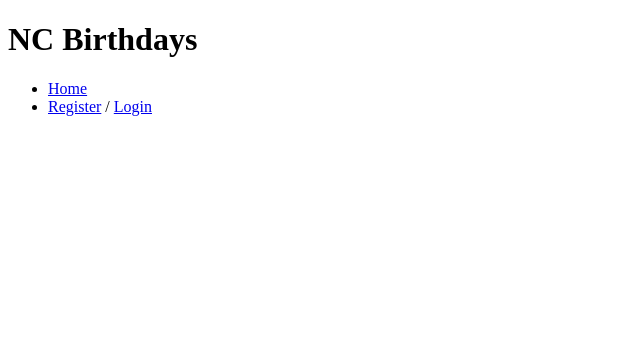
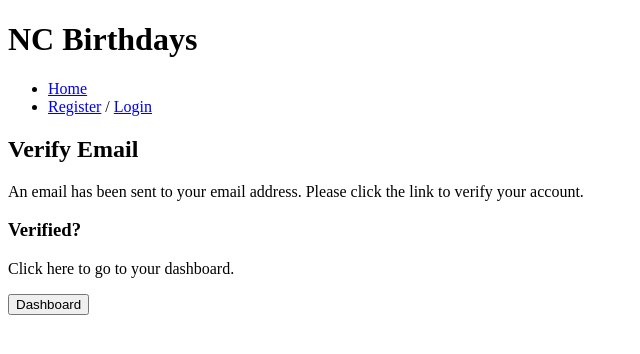
Before and after one commit to karlaferry/nc-birthday-app, a React (Create React App) app: page /verify in a window 1280 px wide. Shown: the top 354 px of the page, without its empty margins (0-640 px from the left). Built offline with nearby package versions, Linux system fonts and the light colour scheme; no server answers.

Commit message:
fix verification

```diff
--- a/src/App.js
+++ b/src/App.js
@@ -6,6 +6,8 @@ import Register from "./components/Register";
 import Login from "./components/Login";
 import Dashboard from "./components/Dashboard";
 import CelebrantPage from "./components/CelebrantPage";
+import VerifyEmail from "./components/VerifyEmail";
+import NotFound from "./components/NotFound";
 import { UserContext } from "./Contexts/User";
 import { onAuthStateChanged } from "firebase/auth";
 import { auth } from "./firebase";
@@ -14,7 +16,11 @@ import { getSingleUser } from "./utils/dbCalls";
 function App() {
   const { user, setUser, setUserData } = useContext(UserContext);
   onAuthStateChanged(auth, (currentUser) => {
-    currentUser && setUser(currentUser);
+    if (currentUser) {
+      if (currentUser.emailVerified === true) {
+        currentUser && setUser(currentUser);
+      }
+    }
   });
   useEffect(() => {
     async function loadPage() {
@@ -32,8 +38,10 @@ function App() {
           <Route path="/" element={<Home />} />
           <Route path="/register" element={<Register />} />
           <Route path="/login" element={<Login />} />
+          <Route path="/verify" element={<VerifyEmail />} />
           <Route path="/dashboard" element={<Dashboard />} />
           <Route path="/celebrant/:id" element={<CelebrantPage />} />
+          <Route path="/*" element={<NotFound />} />
         </Routes>
       </BrowserRouter>
     </div>
--- a/src/components/Dashboard.jsx
+++ b/src/components/Dashboard.jsx
@@ -53,26 +53,27 @@ export default function Dashboard() {
     window.location.reload();
   };
 
+  const handleDeleteGreeting = async (timestamp) => {
+    // const commentId = user.uid + timestamp;
+    // setSentGreetings((curr) => {
+    //   const arr = [];
+    //   for (let greet of curr) {
+    //     if (curr[greet].timestamp !== commentId) {
+    //       arr.push(curr[greet]);
+    //     }
+    //   }
+    //   return arr;
+    // });
+    await deleteGreeting(user.uid, timestamp);
+    alert("Greeting deleted!");
+  };
+
   const displayGreetings = () => {
     return sentGreetings.length > 0 ? (
       sentGreetings.map((greeting) => {
         const { day, month, year, hours, minutes } = convertDate(
           greeting.timestamp
         );
-        // FIX DELETE GREETING
-        const handleDeleteGreeting = async () => {
-          // setSentGreetings((curr) => {
-          // 	const arr = [];
-          // 	for (let greet of curr) {
-          // 		if (curr[greet].timestamp !== greeting.timestamp) {
-          // 			arr.push(curr[greet]);
-          // 		}
-          // 	}
-          // 	return arr;
-          // });
-          await deleteGreeting(user.uid, greeting.timestamp);
-          alert("Greeting deleted!");
-        };
         return (
           <React.Fragment key={greeting.timestamp}>
             <p>
@@ -83,7 +84,12 @@ export default function Dashboard() {
                 {day}-{month}-{year} | {hours}:{minutes}
               </p>
             </Link>
-            <button onClick={handleDeleteGreeting}>🗑</button>
+            <form
+              action="/dashboard"
+              onSubmit={() => handleDeleteGreeting(greeting.timestamp)}
+            >
+              <button>🗑</button>
+            </form>
           </React.Fragment>
         );
       })
@@ -96,28 +102,34 @@ export default function Dashboard() {
     <div>
       {isLoggedIn === true ? (
         <>
+          {/* DASHBOARD */}
           <h2>Dashboard</h2>
           <h3>Welcome, {userData.first_name}!</h3>
+          {/* ACCOUNT INFO */}
           <h2>Account Info</h2>
           <img src={`${userData.avatar_url}`} alt="user default" />
           <p>Name: {userData.first_name}</p>
           <p>Email: {user.email}</p>
+          {/* UPLOAD NEW AVATAR */}
           <form onSubmit={handleUpload}>
             <label>Change Avatar:</label>
             <input type="file" accept="image/*" onChange={handleFile} />
             <button>Upload</button>
           </form>
           <br />
+          {/* GO TO USER BIRTHDAY PAGE */}
           <button onClick={() => navigate(`/celebrant/${user.uid}`)}>
             My Birthday Page
           </button>
+          {/* SENT GREETINGS */}
           <h2>Sent Greetings</h2>
           {displayGreetings()}
+          {/* DELETE ACCOUNT */}
           <h2>Delete Account</h2>
           <p>Your account information and data will be wiped.</p>
-          <button onClick={handleDelete} href="/">
-            Delete Account
-          </button>
+          <form action="/">
+            <button onClick={handleDelete}>Delete Account</button>
+          </form>
         </>
       ) : (
         <p>Please login or register.</p>
--- a/src/components/Greetings.jsx
+++ b/src/components/Greetings.jsx
@@ -40,11 +40,10 @@ export default function Greetings({ id, celebGreetings, setCelebGreetings }) {
     <>
       {user.emailVerified && (
         <div>
-          ,
           {isLoggedIn && (
             <h2>{user.uid === id ? "Your Greetings" : "Greetings"}</h2>
           )}
-          ,{showGreetings()}
+          {showGreetings()}
         </div>
       )}
     </>
--- a/src/components/Login.jsx
+++ b/src/components/Login.jsx
@@ -19,9 +19,8 @@ export default function Login() {
 
   const logIn = async (e) => {
     try {
-			e.preventDefault();
       await signInWithEmailAndPassword(auth, logInEmail, logInPassword);
-			navigate("/dashboard");
+      // navigate("/dashboard");
     } catch (e) {
       setErrorMsg(extractErrorMsg(e.code));
       console.log(e);
@@ -31,7 +30,7 @@ export default function Login() {
   return (
     <div>
       <h1>Login</h1>
-			<form>
+      <form action="/dashboard">
         <input type="email" placeholder="E-mail" onChange={handleEmail} />
         <input
           type="password"
--- a/src/components/Register.jsx
+++ b/src/components/Register.jsx
@@ -1,9 +1,13 @@
 import React, { useState } from "react";
 import { useNavigate } from "react-router-dom";
-import { createUserWithEmailAndPassword } from "firebase/auth";
+import {
+  createUserWithEmailAndPassword,
+  sendEmailVerification,
+} from "firebase/auth";
 import { auth } from "../firebase";
 import { postUser } from "../utils/dbCalls";
 import { extractErrorMsg, formatDate } from "../utils/helperFuncs";
+// import { UserContext } from "../Contexts/User";
 
 export default function Register() {
   const [registerEmail, setRegisterEmail] = useState("");
@@ -11,6 +15,7 @@ export default function Register() {
   const [firstName, setFirstName] = useState("");
   const [birthdate, setBirthdate] = useState("");
   const [errorMsg, setErrorMsg] = useState("");
+  // const { user } = useContext(UserContext);
   const navigate = useNavigate();
 
   const handleEmail = (e) => {
@@ -32,13 +37,18 @@ export default function Register() {
   const register = async (e) => {
     try {
       e.preventDefault();
+      if (!firstName || !registerPassword || !birthdate) {
+        setErrorMsg("PLEASE FILL OUT ALL FIELDS.");
+      } else {
         await createUserWithEmailAndPassword(
           auth,
           registerEmail,
           registerPassword
         );
         await postUser(auth.currentUser.uid, firstName, birthdate);
-      navigate("/dashboard");
+        await sendEmailVerification(auth.currentUser);
+        navigate("/verify");
+      }
     } catch (e) {
       setErrorMsg(extractErrorMsg(e.code));
       console.log(e);
--- /dev/null
+++ b/src/components/VerifyEmail.jsx
@@ -0,0 +1,18 @@
+import React from "react";
+
+export default function VerifyEmail() {
+  return (
+    <div>
+      <h2>Verify Email</h2>
+      <p>
+        An email has been sent to your email address. Please click the link to
+        verify your account.
+      </p>
+      <h3>Verified?</h3>
+      <p>Click here to go to your dashboard.</p>
+      <form action="/dashboard">
+        <button>Dashboard</button>
+      </form>
+    </div>
+  );
+}
```
Also changed, not shown: src/utils/helperFuncs.js (indentation only). Lines whose indentation alone changed are shown as unchanged.
